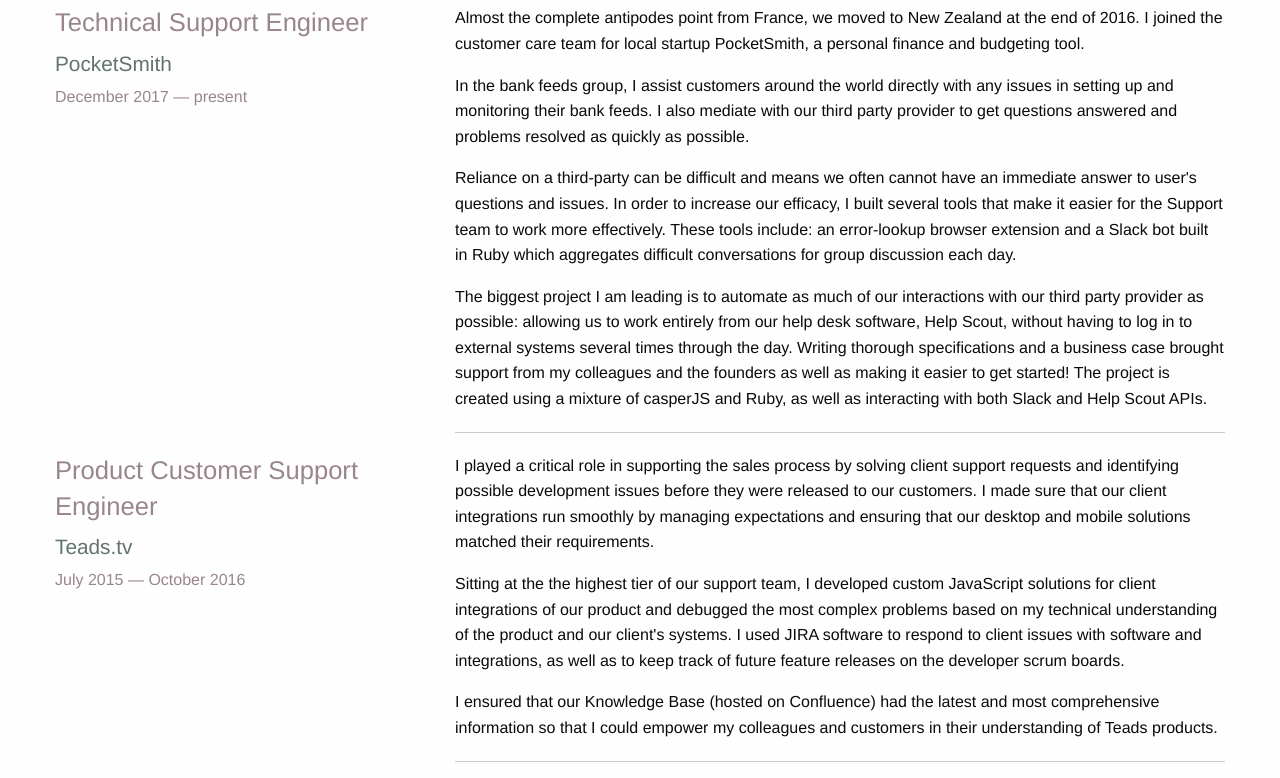
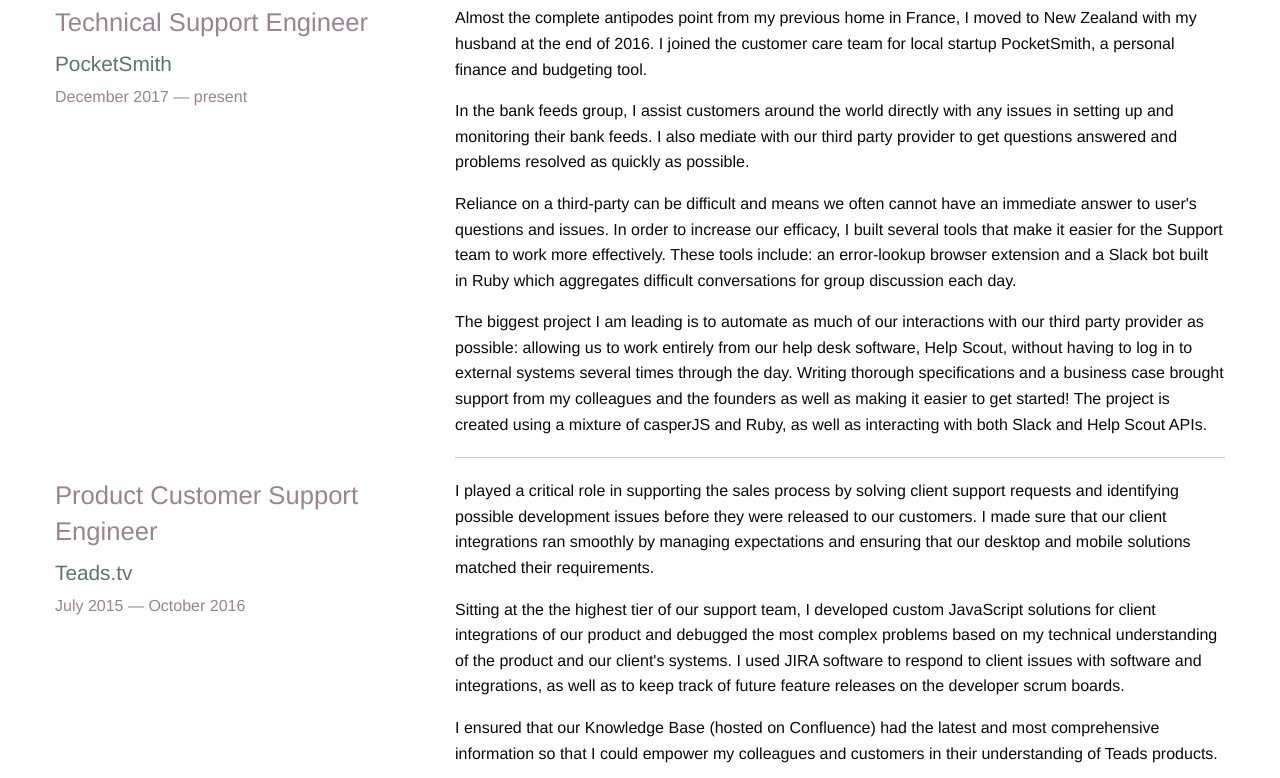
Before and after one commit to catburston/catburston.github.io, a website: page index.html in a window 1280 px wide. Shown: the part 544-1322 px from the top of the page. Drawn offline with Linux system fonts and the light colour scheme.

Commit message:
small wording changes

```diff
--- a/index.html
+++ b/index.html
@@ -96,7 +96,7 @@
           <h6>December 2017 &mdash; present</h6>
         </div>
         <div class="small-12 medium-8 columns">
-          <p>Almost the complete antipodes point from France, we moved to New Zealand at the end of 2016. I joined the customer care team for local startup PocketSmith, a personal finance and budgeting tool.</p>
+          <p>Almost the complete antipodes point from my previous home in France, I moved to New Zealand with my husband at the end of 2016. I joined the customer care team for local startup PocketSmith, a personal finance and budgeting tool.</p>
           <p>In the bank feeds group, I assist customers around the world directly with any issues in setting up and monitoring their bank feeds. I also mediate with our third party provider to get questions answered and problems resolved as quickly as possible.</p>
           <p>Reliance on a third-party can be difficult and means we often cannot have an immediate answer to user's questions and issues. In order to increase our efficacy, I built several tools that make it easier for the Support team to work more effectively. These tools include: an error-lookup browser extension and a Slack bot built in Ruby which aggregates difficult conversations for group discussion each day.</p>
           <p>The biggest project I am leading is to automate as much of our interactions with our third party provider as possible: allowing us to work entirely from our help desk software, Help Scout, without having to log in to external systems several times through the day. Writing thorough specifications and a business case brought support from my colleagues and the founders as well as making it easier to get started! The project is created using a mixture of casperJS and Ruby, as well as interacting with both Slack and Help Scout APIs.</p>
@@ -109,7 +109,7 @@
           <h6>July 2015 &mdash; October 2016</h6>
         </div>
         <div class="small-12 medium-8 columns">
-          <p>I played a critical role in supporting the sales process by solving client support requests and identifying possible development issues before they were released to our customers. I made sure that our client integrations run smoothly by managing expectations
+          <p>I played a critical role in supporting the sales process by solving client support requests and identifying possible development issues before they were released to our customers. I made sure that our client integrations ran smoothly by managing expectations
           and ensuring that our desktop and mobile solutions matched their requirements.</p>
           <p>Sitting at the the highest tier of our support team, I developed custom JavaScript solutions for client integrations of our product and debugged the most complex problems based on my technical understanding of the product and our client's systems. I
           used JIRA software to respond to client issues with software and integrations, as well as to keep track of future feature releases on the developer scrum boards.</p>
```
